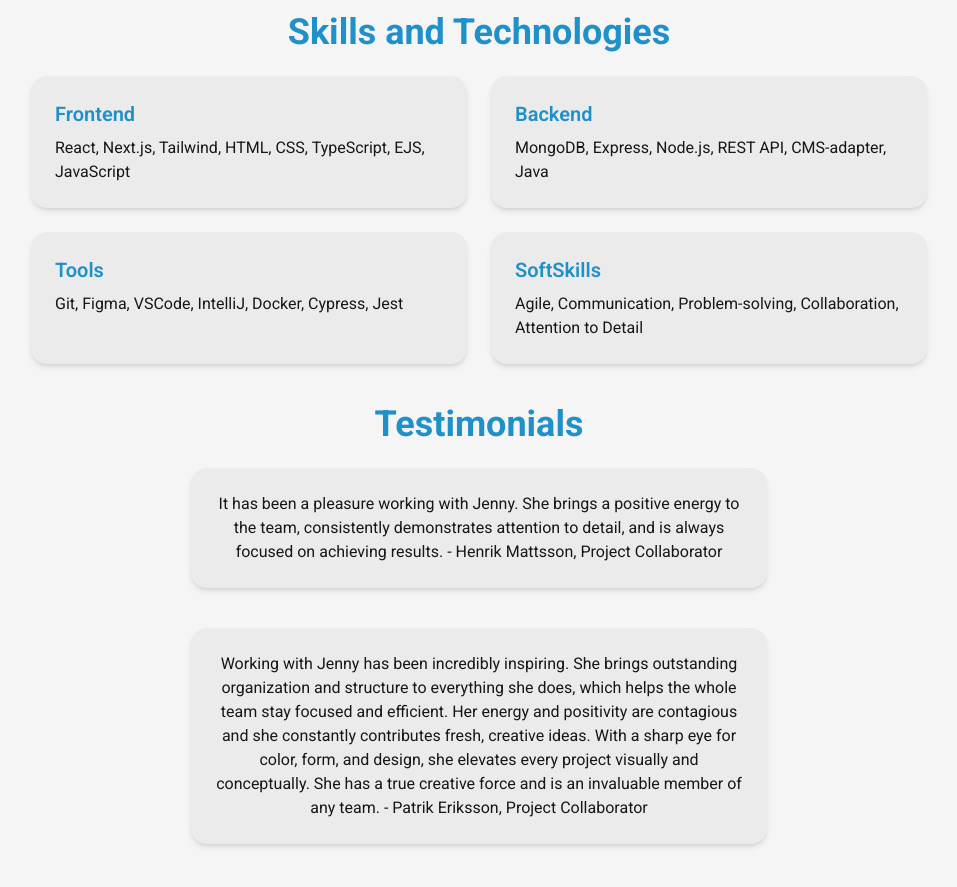
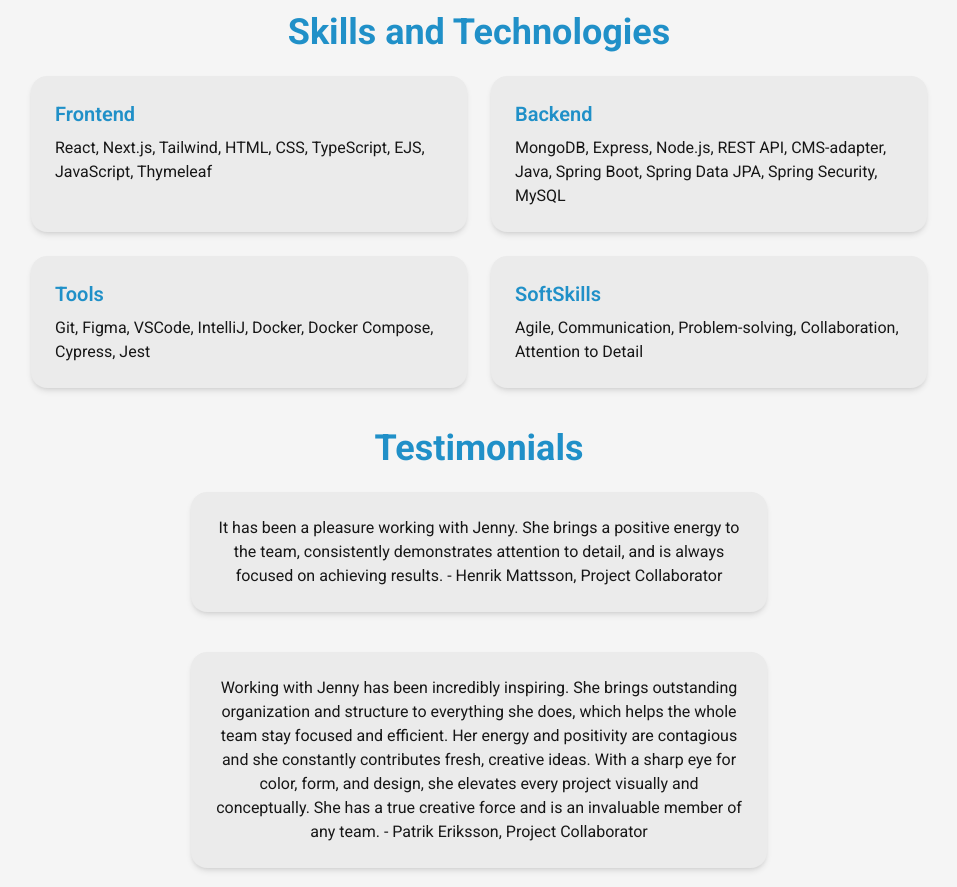
Before and after one commit to jennymakki/jennys-presentation, a Next.js app: page / in a window 1280 px wide. Shown: the part 1920-2807 px from the top of the page, without its empty margins (161-1118 px from the left). Built offline with nearby package versions, Linux system fonts and the light colour scheme.

Commit message:
added more skills I've learned.

```diff
--- a/src/data/skills.ts
+++ b/src/data/skills.ts
@@ -1,7 +1,7 @@
 export const skills =
     {
-        frontend: ["React", "Next.js", "Tailwind", "HTML", "CSS", "TypeScript", "EJS", "JavaScript"],
-        backend: ["MongoDB", "Express", "Node.js", "REST API", "CMS-adapter", "Java"],
-        tools: ["Git", "Figma", "VSCode", "IntelliJ", "Docker", "Cypress", "Jest"],
+        frontend: ["React", "Next.js", "Tailwind", "HTML", "CSS", "TypeScript", "EJS", "JavaScript", "Thymeleaf"],
+        backend: ["MongoDB", "Express", "Node.js", "REST API", "CMS-adapter", "Java", "Spring Boot", "Spring Data JPA", "Spring Security", "MySQL"],
+        tools: ["Git", "Figma", "VSCode", "IntelliJ", "Docker", "Docker Compose", "Cypress", "Jest"],
         softSkills: ["Agile", "Communication", "Problem-solving", "Collaboration", "Attention to Detail"]
     };
```
